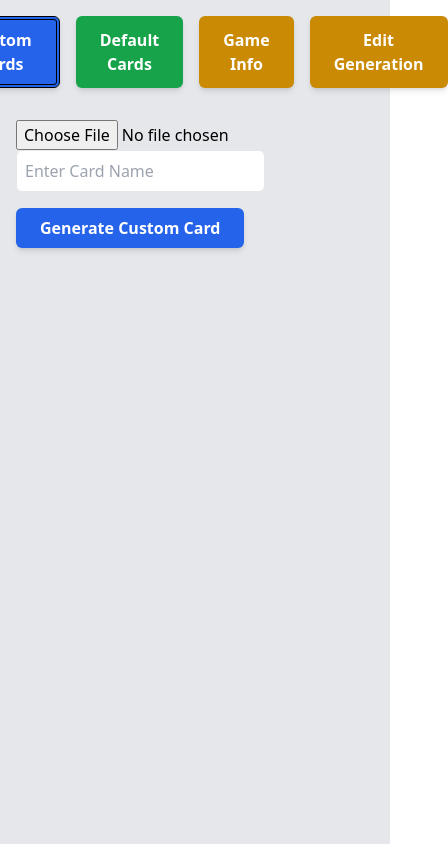
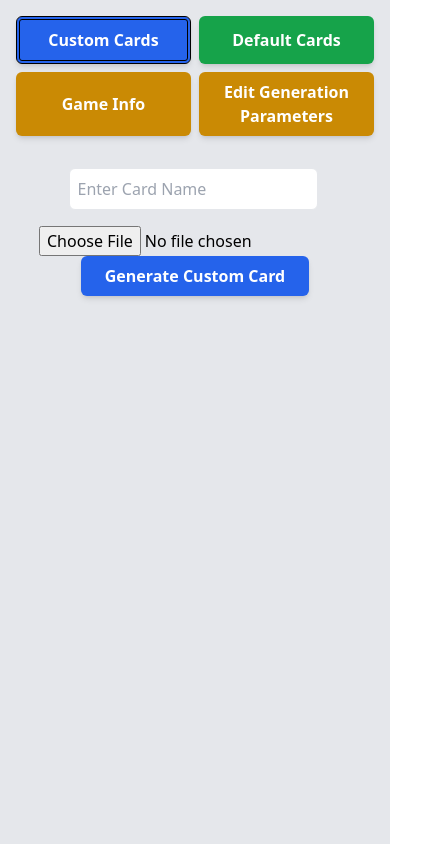
Before and after one commit to ChaceN89/CardGenerator, a React (Create React App) app: page / in a window 390 px wide. Shown: the whole page, 448 px wide, since content can reach past the window. Built offline with nearby package versions, Linux system fonts and the light colour scheme.

Commit message:
editted style slighyl and responsiveness

```diff
--- a/src/Main.jsx
+++ b/src/Main.jsx
@@ -51,12 +51,11 @@ function Main() {
 
   return (
     <>
-      <div className="mb-8 flex">
+      <div className="mb-8  grid grid-cols-2 sm:flex gap-2">
         <Button
           onClick={() => setIsCustom(true)}
           color="blue"
           isActive={isCustom}
-          className="mr-4"
         >
           Custom Cards
         </Button>
@@ -70,33 +69,32 @@ function Main() {
         <Button
           onClick={() => setIsModalOpen(true)}
           color="yellow"
-          className="ml-4"
         >
           Game Info
         </Button>
         <Button
           onClick={() => setIsEditParamsOpen(true)}
           color="yellow"
-          className="ml-4"
         >
-          Edit Generation
+          Edit Generation Parameters
         </Button>
       </div>
 
       {isCustom ? (
-        <div className="mb-8">
-          <input
-            id="file-upload"
-            type="file"
-            accept="image/png, image/jpeg, image/jpg"
-            onChange={handleImageUpload}
-          />
+        <div className="mb-8 text-center">
+
           <input
             type="text"
             placeholder="Enter Card Name"
             value={customText}
             onChange={handleCustomTextChange}
             className="mb-4 p-2 border rounded-md mr-1"
+          />
+          <input
+            id="file-upload"
+            type="file"
+            accept="image/png, image/jpeg, image/jpg"
+            onChange={handleImageUpload}
           />
           <Button
             onClick={generateCustomCard}
```
